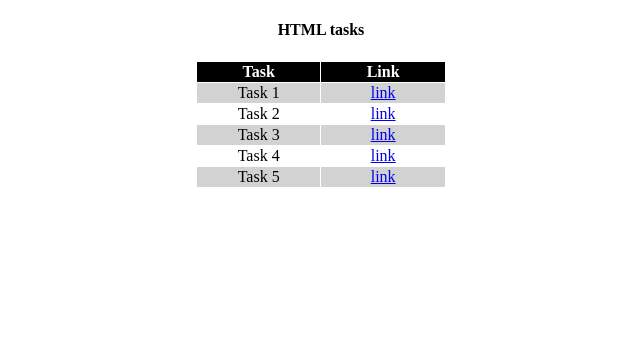
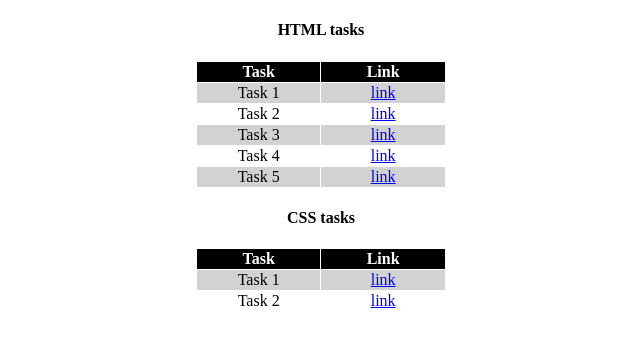
Before and after one commit to VasudevArunGanesh/MERN-Tasks, a plain HTML site: page index.html in a window 1280 px wide. Shown: the whole page, without its empty margins (319-959 px from the left). Drawn offline with Linux system fonts and the light colour scheme.

Commit message:
Add files via upload

```diff
--- a/index.html
+++ b/index.html
@@ -63,5 +63,21 @@
         <td><a href="html_task5.html">link</a></td>
       </tr>
     </table>
+    <h4>CSS tasks</h1>
+      <table border="1">
+        <tr>
+          <th>Task</th>
+          <th>Link</th>
+        </tr>
+        <tr>
+          <td>Task 1</td>
+          <td><a href="css_task1/csstask1.html">link</a></td>
+        </tr>
+        <tr>
+          <td>Task 2</td>
+          <td><a href="css_task2/css_task2.html">link</a></td>
+        </tr>
+
+      </table>
   </body>
 </html>
```
